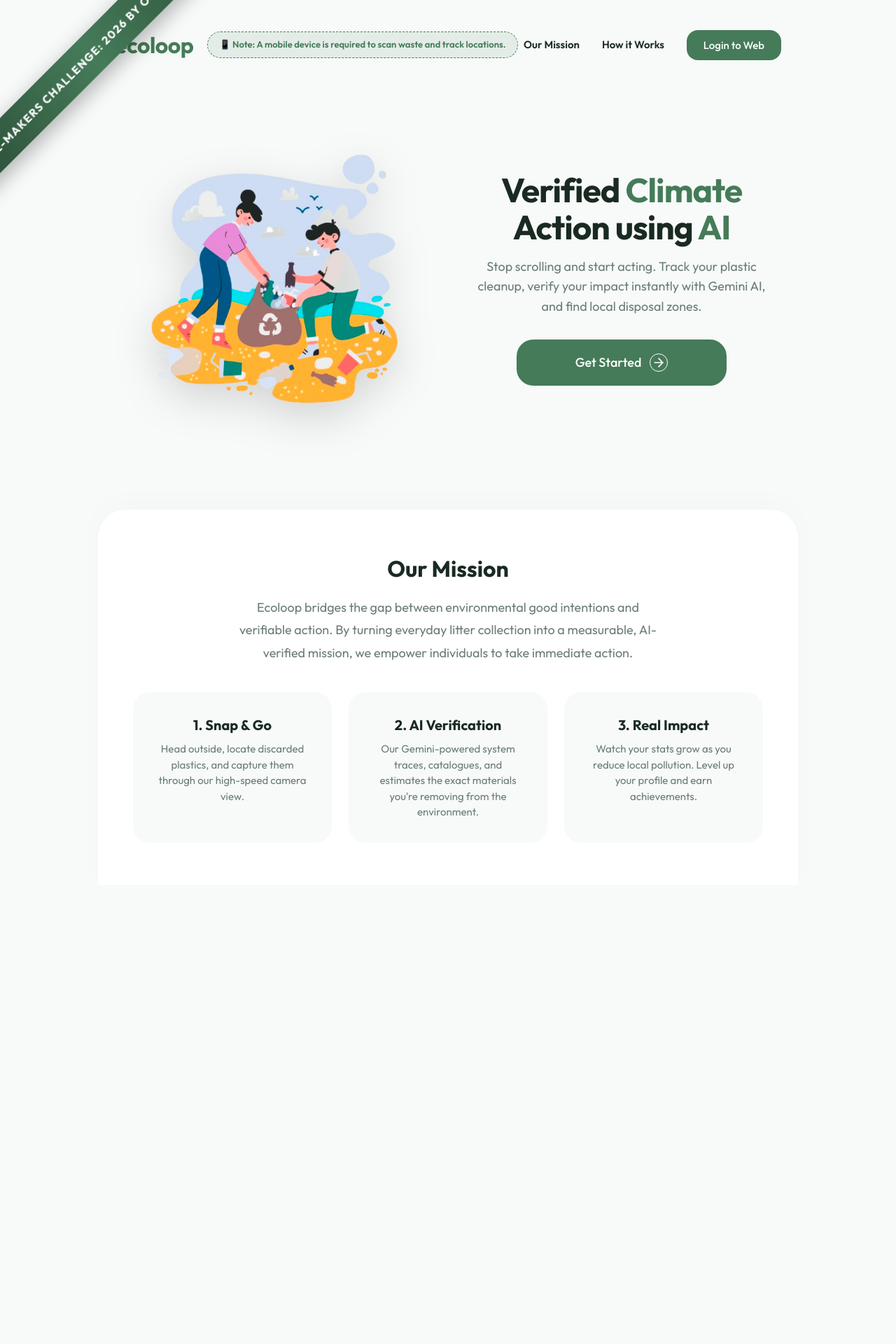
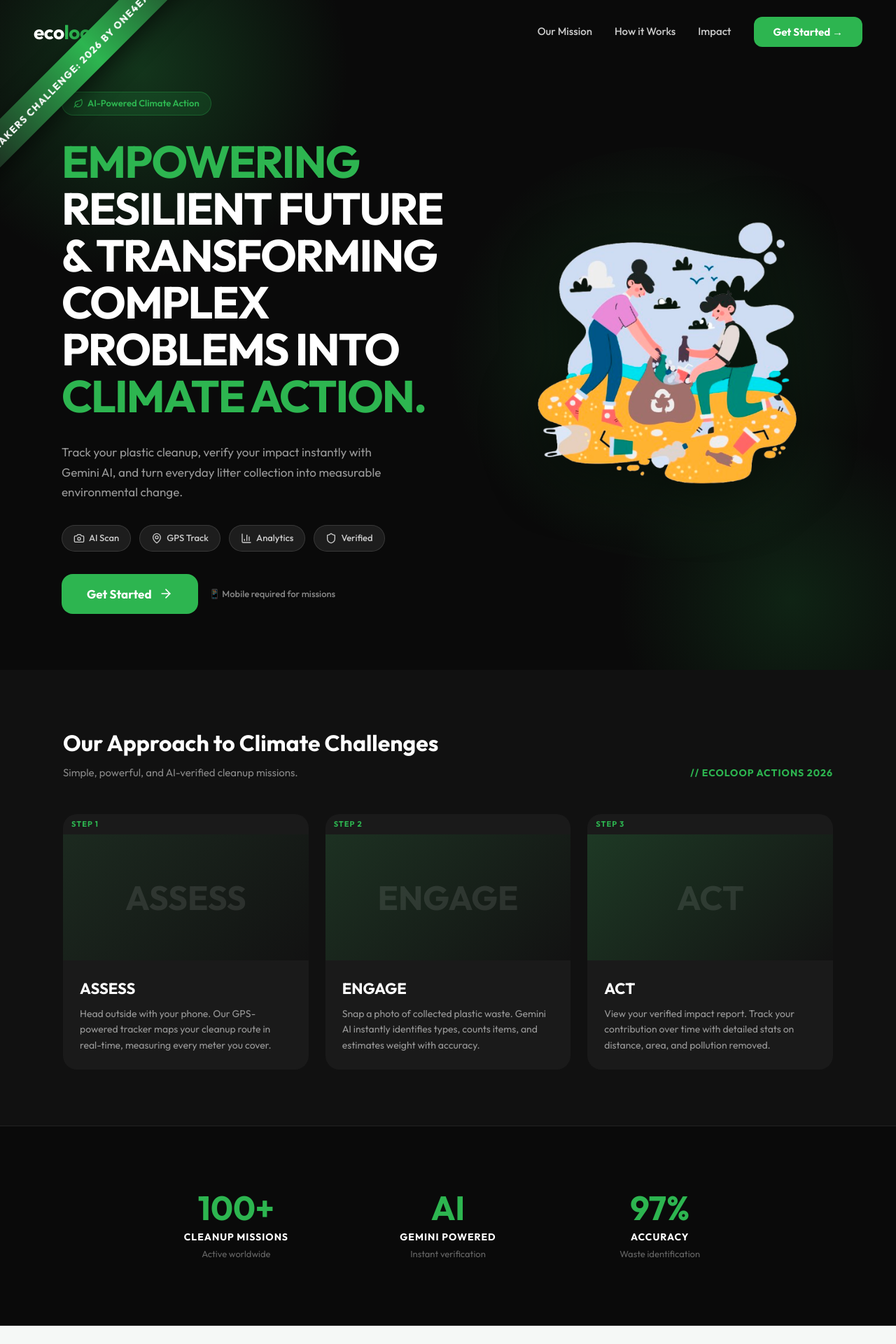
Before and after one commit to khawaidev/ecoloop, a React (Vite) app: page / in a window 1280 px wide. Shown: the top 1920 px of the page at 70% size. Before the commit the page ends 1264 px from the top, so only its background shows below. Built offline with nearby package versions, Linux system fonts and the light colour scheme; no server answers.

Commit message:
feat: professional dark landing page, vibrant green theme, accurate AI weight estimation

```diff
--- a/src/index.css
+++ b/src/index.css
@@ -1,10 +1,11 @@
 @import url('https://fonts.googleapis.com/css2?family=Outfit:wght@300;400;500;600;700&display=swap');
 
 :root {
-  /* TreeSnap Aesthetic Colors */
-  --primary: #457B59;
-  --primary-hover: #376146;
-  --bg-color: #f7faf8;
+  /* Vibrant Green Theme */
+  --primary: #2DB550;
+  --primary-hover: #249944;
+  --primary-glow: rgba(45, 181, 80, 0.3);
+  --bg-color: #f5f8f6;
   --bg-card: #ffffff;
   --bg-card-rgb: 255, 255, 255;
   --text-main: #1a2a22;
@@ -12,9 +13,9 @@
   --text-light: #a9bbb1;
   --border-color: #dbe5e0;
 
-  --shadow-sm: 0 2px 4px rgba(69, 123, 89, 0.05);
-  --shadow-md: 0 8px 16px -4px rgba(69, 123, 89, 0.1);
-  --shadow-lg: 0 12px 24px -8px rgba(69, 123, 89, 0.15);
+  --shadow-sm: 0 2px 4px rgba(45, 181, 80, 0.05);
+  --shadow-md: 0 8px 16px -4px rgba(45, 181, 80, 0.1);
+  --shadow-lg: 0 12px 24px -8px rgba(45, 181, 80, 0.15);
 
   --radius-md: 0.75rem;
   --radius-lg: 1.5rem;
--- a/src/pages/Landing.tsx
+++ b/src/pages/Landing.tsx
@@ -1,4 +1,4 @@
-import { ArrowRight } from 'lucide-react';
+import { ArrowRight, Leaf, Camera, MapPin, BarChart3, Shield } from 'lucide-react';
 import { useNavigate } from 'react-router-dom';
 import heroImg from '../assets/3444156-removebg-preview.png';
 
@@ -6,14 +6,7 @@ export const Landing = () => {
   const navigate = useNavigate();
 
   return (
-    <div style={{
-      display: 'flex',
-      flexDirection: 'column',
-      width: '100%',
-      background: 'var(--bg-color)',
-      position: 'relative',
-      overflow: 'hidden'
-    }}>
+    <div style={{ width: '100%', overflowX: 'hidden' }}>
       <style>
         {`
           .corner-ribbon {
@@ -21,32 +14,30 @@ export const Landing = () => {
             top: 0;
             left: 0;
             width: 100%;
-            background: linear-gradient(90deg, #2b4d37, var(--primary), #2b4d37);
+            background: linear-gradient(90deg, #1a1a1a, #2DB550, #1a1a1a);
             color: white;
-            padding: 12px 0;
+            padding: 10px 0;
             font-weight: 800;
-            font-size: 14px;
+            font-size: 13px;
             letter-spacing: 1.5px;
             text-transform: uppercase;
             z-index: 100;
-            box-shadow: 0 4px 15px rgba(0,0,0,0.25);
+            box-shadow: 0 4px 15px rgba(0,0,0,0.4);
             overflow: hidden;
             white-space: nowrap;
             display: flex;
           }
-
           @media (min-width: 768px) {
             .corner-ribbon {
               top: 50px;
               left: -120px;
               width: 500px;
-              padding: 16px 0;
-              font-size: 16px;
+              padding: 14px 0;
+              font-size: 14px;
               transform: rotate(-45deg);
-              box-shadow: 0 8px 30px rgba(0,0,0,0.3);
+              box-shadow: 0 8px 30px rgba(0,0,0,0.5);
             }
           }
-
           .corner-ribbon-content {
             display: inline-block;
             white-space: nowrap;
@@ -55,6 +46,68 @@ export const Landing = () => {
           @keyframes marquee {
             0% { transform: translateX(0); }
             100% { transform: translateX(-50%); }
+          }
+          .landing-hero {
+            background: #0a0a0a;
+            position: relative;
+            overflow: hidden;
+          }
+          .landing-hero::before {
+            content: '';
+            position: absolute;
+            top: -200px;
+            left: -100px;
+            width: 600px;
+            height: 600px;
+            background: radial-gradient(circle, rgba(45,181,80,0.25) 0%, transparent 70%);
+            pointer-events: none;
+          }
+          .landing-hero::after {
+            content: '';
+            position: absolute;
+            bottom: -150px;
+            right: -100px;
+            width: 500px;
+            height: 500px;
+            background: radial-gradient(circle, rgba(45,181,80,0.15) 0%, transparent 70%);
+            pointer-events: none;
+          }
+          .landing-nav { display: none; }
+          .landing-mobile-header { display: flex; }
+          @media (min-width: 768px) {
+            .landing-nav { display: flex !important; }
+            .landing-mobile-header { display: none !important; }
+          }
+          .stat-card {
+            text-align: center;
+            padding: 32px 16px;
+          }
+          .stat-number {
+            font-size: 48px;
+            font-weight: 800;
+            color: #2DB550;
+            line-height: 1;
+          }
+          @media (max-width: 767px) {
+            .stat-number { font-size: 36px; }
+            .approach-grid { grid-template-columns: 1fr !important; }
+          }
+          .approach-card {
+            background: #1a1a1a;
+            border-radius: 20px;
+            overflow: hidden;
+            transition: transform 0.3s ease, box-shadow 0.3s ease;
+          }
+          .approach-card:hover {
+            transform: translateY(-4px);
+            box-shadow: 0 12px 40px rgba(45,181,80,0.15);
+          }
+          .quote-section {
+            background: #f5f8f6;
+            padding: 80px 24px;
+          }
+          @media (max-width: 767px) {
+            .quote-section { padding: 48px 16px; }
           }
         `}
       </style>
@@ -65,115 +118,282 @@ export const Landing = () => {
           HACKATHON The Climate Change-Makers Challenge: 2026 BY One4Earth &nbsp;&nbsp;&nbsp; HACKATHON The Climate Change-Makers Challenge: 2026 BY One4Earth
         </div>
       </div>
-      {/* Container to restrict max width but center everything nicely */ }
-      <div style={{ maxWidth: '1000px', margin: '0 auto', width: '100%' }}>
+
+      {/* ===== HERO SECTION (Dark) ===== */}
+      <div className="landing-hero" style={{ minHeight: '100vh', display: 'flex', flexDirection: 'column' }}>
 
         {/* Desktop Navbar */}
-        <header className="desktop-navbar" style={{ padding: '40px 24px 0', display: 'flex', alignItems: 'center', justifyContent: 'space-between', zIndex: 10 }}>
-          <div style={{ display: 'flex', alignItems: 'center', gap: '20px' }}>
-            <span style={{ fontSize: '32px', fontWeight: 800, color: 'var(--primary)', letterSpacing: '-0.5px' }}>ecoloop</span>
-            <div style={{ background: 'rgba(69,123,89,0.1)', color: 'var(--primary)', padding: '8px 16px', borderRadius: '20px', fontSize: '13px', fontWeight: 600, border: '1px dashed var(--primary)' }}>
-              📱 Note: A mobile device is required to scan waste and track locations.
-            </div>
-          </div>
-          <div style={{ display: 'flex', alignItems: 'center', gap: '32px' }}>
-            <span style={{ color: 'var(--text-main)', fontWeight: 600, fontSize: '15px' }}>Our Mission</span>
-            <span style={{ color: 'var(--text-main)', fontWeight: 600, fontSize: '15px' }}>How it Works</span>
-            <button onClick={() => navigate('/auth')} className="btn-primary hover-lift" style={{ padding: '12px 24px', borderRadius: '16px', fontSize: '15px' }}>
-              Login to Web
+        <header className="landing-nav" style={{
+          padding: '24px 48px',
+          display: 'flex',
+          alignItems: 'center',
+          justifyContent: 'space-between',
+          position: 'relative',
+          zIndex: 10,
+        }}>
+          <span style={{ fontSize: '28px', fontWeight: 800, color: 'white', letterSpacing: '-0.5px' }}>
+            eco<span style={{ color: '#2DB550' }}>loop</span>
+          </span>
+          <nav style={{ display: 'flex', alignItems: 'center', gap: '32px' }}>
+            <a href="#mission" style={{ color: '#ccc', fontWeight: 500, fontSize: '15px', textDecoration: 'none', transition: 'color 0.2s' }}>Our Mission</a>
+            <a href="#approach" style={{ color: '#ccc', fontWeight: 500, fontSize: '15px', textDecoration: 'none', transition: 'color 0.2s' }}>How it Works</a>
+            <a href="#stats" style={{ color: '#ccc', fontWeight: 500, fontSize: '15px', textDecoration: 'none', transition: 'color 0.2s' }}>Impact</a>
+            <button
+              onClick={() => navigate('/auth')}
+              style={{
+                background: '#2DB550',
+                color: 'white',
+                padding: '12px 28px',
+                borderRadius: '12px',
+                fontSize: '15px',
+                fontWeight: 700,
+                border: 'none',
+                cursor: 'pointer',
+                transition: 'transform 0.2s, box-shadow 0.2s',
+              }}
+            >
+              Get Started →
             </button>
-          </div>
+          </nav>
         </header>
 
-        <div style={{
-          display: 'flex',
+        {/* Mobile Header */}
+        <div className="landing-mobile-header" style={{
+          padding: '60px 24px 0',
           flexDirection: 'column',
-          justifyContent: 'center',
-          minHeight: '80vh',
-          padding: '40px 24px 60px',
+          alignItems: 'center',
+          gap: '8px',
+          zIndex: 10,
           position: 'relative',
         }}>
-          {/* Mobile Header (Hidden on Desktop) */}
-          <div className="mobile-header" style={{ display: 'flex', flexDirection: 'column', alignItems: 'center', justifyContent: 'center', gap: '8px', zIndex: 10, marginBottom: '40px' }}>
-            <span style={{ fontSize: '36px', fontWeight: 700, color: 'var(--primary)', letterSpacing: '-0.5px' }}>ecoloop</span>
-          </div>
-          <style>
-            {`
-              @media (min-width: 768px) {
-                .mobile-header { display: none !important; }
-              }
-              @media (max-width: 767px) {
-                .desktop-navbar { display: none !important; }
-              }
-            `}
-          </style>
-
-          <div style={{ display: 'flex', flexDirection: 'row', flexWrap: 'wrap', alignItems: 'center', justifyContent: 'center', gap: '40px' }}>
-            {/* Center Image Placeholder */}
-            <div style={{ flex: '1 1 300px', display: 'flex', justifyContent: 'center' }}>
-              <img
-                src={heroImg}
-                alt="Plastic Cleanup"
-                style={{
-                  width: '100%',
-                  maxWidth: '400px',
-                  objectFit: 'cover',
-                  filter: 'drop-shadow(0 20px 30px rgba(0,0,0,0.15))',
-                  borderRadius: 'var(--radius-xl)'
-                }}
-              />
+          <span style={{ fontSize: '32px', fontWeight: 800, color: 'white' }}>
+            eco<span style={{ color: '#2DB550' }}>loop</span>
+          </span>
         </div>
 
-            {/* Bottom/Right Content */}
-            <div style={{ flex: '1 1 300px', textAlign: 'center', display: 'flex', flexDirection: 'column', gap: '32px' }}>
-              <div>
-                <h1 style={{ fontSize: '48px', fontWeight: 800, lineHeight: 1.1, margin: '0 0 16px', letterSpacing: '-1px' }}>
-                  Verified <span style={{ color: 'var(--primary)' }}>Climate</span> Action using <span style={{ color: 'var(--primary)' }}>AI</span>
-                </h1>
-                <p style={{ color: 'var(--text-muted)', fontSize: '18px', maxWidth: '420px', margin: '0 auto', lineHeight: 1.6 }}>
-                  Stop scrolling and start acting. Track your plastic cleanup, verify your impact instantly with Gemini AI, and find local disposal zones.
-                </p>
+        {/* Hero Content */}
+        <div style={{
+          flex: 1,
+          display: 'flex',
+          flexDirection: 'row',
+          flexWrap: 'wrap',
+          alignItems: 'center',
+          justifyContent: 'center',
+          gap: '48px',
+          padding: '40px 48px 80px',
+          maxWidth: '1200px',
+          margin: '0 auto',
+          position: 'relative',
+          zIndex: 2,
+        }}>
+          {/* Left: Text */}
+          <div style={{ flex: '1 1 400px', display: 'flex', flexDirection: 'column', gap: '32px' }}>
+            <div style={{
+              display: 'inline-flex',
+              alignItems: 'center',
+              gap: '6px',
+              background: 'rgba(45,181,80,0.15)',
+              color: '#2DB550',
+              padding: '6px 16px',
+              borderRadius: '20px',
+              fontSize: '13px',
+              fontWeight: 600,
+              alignSelf: 'flex-start',
+              border: '1px solid rgba(45,181,80,0.3)',
+            }}>
+              <Leaf size={14} /> AI-Powered Climate Action
             </div>
 
+            <h1 style={{
+              fontSize: 'clamp(36px, 5vw, 64px)',
+              fontWeight: 800,
+              color: 'white',
+              lineHeight: 1.05,
+              letterSpacing: '-2px',
+              margin: 0,
+            }}>
+              <span style={{ color: '#2DB550' }}>EMPOWERING</span> RESILIENT FUTURE & TRANSFORMING COMPLEX PROBLEMS INTO{' '}
+              <span style={{ color: '#2DB550' }}>CLIMATE ACTION.</span>
+            </h1>
+
+            <p style={{ color: '#999', fontSize: '17px', lineHeight: 1.7, maxWidth: '500px' }}>
+              Track your plastic cleanup, verify your impact instantly with Gemini AI, and turn everyday litter collection into measurable environmental change.
+            </p>
+
+            {/* Icon Badges Row */}
+            <div style={{ display: 'flex', flexWrap: 'wrap', gap: '12px' }}>
+              {[
+                { icon: <Camera size={16} />, label: 'AI Scan' },
+                { icon: <MapPin size={16} />, label: 'GPS Track' },
+                { icon: <BarChart3 size={16} />, label: 'Analytics' },
+                { icon: <Shield size={16} />, label: 'Verified' },
+              ].map((b, i) => (
+                <div key={i} style={{
+                  display: 'flex', alignItems: 'center', gap: '6px',
+                  background: 'rgba(255,255,255,0.08)', border: '1px solid rgba(255,255,255,0.12)',
+                  padding: '8px 16px', borderRadius: '24px', color: '#ccc', fontSize: '13px', fontWeight: 500,
+                }}>
+                  {b.icon} {b.label}
+                </div>
+              ))}
+            </div>
+
+            <div style={{ display: 'flex', gap: '16px', flexWrap: 'wrap' }}>
               <button
                 onClick={() => navigate('/auth')}
-                className="btn-primary hover-lift"
-                style={{ width: '100%', padding: '20px', borderRadius: '24px', alignSelf: 'center', maxWidth: '300px', fontSize: '18px' }}
+                className="hover-lift"
+                style={{
+                  background: '#2DB550',
+                  color: 'white',
+                  padding: '18px 36px',
+                  borderRadius: '16px',
+                  fontSize: '17px',
+                  fontWeight: 700,
+                  border: 'none',
+                  cursor: 'pointer',
+                  display: 'flex',
+                  alignItems: 'center',
+                  gap: '10px',
+                }}
               >
-                Get Started
-                <div style={{ display: 'flex', alignItems: 'center', justifyContent: 'center', border: '1px solid white', borderRadius: '50%', padding: '2px' }}>
-                  <ArrowRight size={20} />
-                </div>
+                Get Started <ArrowRight size={20} />
               </button>
+              <div style={{
+                display: 'flex', alignItems: 'center', gap: '8px',
+                color: '#888', fontSize: '13px', fontWeight: 500,
+              }}>
+                📱 Mobile required for missions
               </div>
             </div>
           </div>
 
-        {/* Scrollable Information Section */}
-        <div style={{ padding: '60px 24px', background: 'white', borderTopLeftRadius: '40px', borderTopRightRadius: '40px', boxShadow: '0 -10px 40px rgba(0,0,0,0.02)' }}>
-          <div style={{ textAlign: 'center', marginBottom: '40px' }}>
-            <h2 style={{ fontSize: '32px', color: 'var(--text-main)', marginBottom: '16px' }}>Our Mission</h2>
-            <p style={{ fontSize: '18px', color: 'var(--text-muted)', maxWidth: '600px', margin: '0 auto', lineHeight: 1.8 }}>
-              Ecoloop bridges the gap between environmental good intentions and verifiable action. By turning everyday litter collection into a measurable, AI-verified mission, we empower individuals to take immediate action.
-            </p>
-          </div>
-
-          <div style={{ display: 'grid', gridTemplateColumns: 'repeat(auto-fit, minmax(280px, 1fr))', gap: '24px', maxWidth: '900px', margin: '0 auto' }}>
-             <div style={{ padding: '32px', background: 'var(--bg-color)', borderRadius: '24px', textAlign: 'center' }}>
-               <h3 style={{ fontSize: '20px', marginBottom: '8px' }}>1. Snap & Go</h3>
-               <p style={{ color: 'var(--text-muted)', fontSize: '15px' }}>Head outside, locate discarded plastics, and capture them through our high-speed camera view.</p>
-             </div>
-             <div style={{ padding: '32px', background: 'var(--bg-color)', borderRadius: '24px', textAlign: 'center' }}>
-               <h3 style={{ fontSize: '20px', marginBottom: '8px' }}>2. AI Verification</h3>
-               <p style={{ color: 'var(--text-muted)', fontSize: '15px' }}>Our Gemini-powered system traces, catalogues, and estimates the exact materials you're removing from the environment.</p>
-             </div>
-             <div style={{ padding: '32px', background: 'var(--bg-color)', borderRadius: '24px', textAlign: 'center' }}>
-               <h3 style={{ fontSize: '20px', marginBottom: '8px' }}>3. Real Impact</h3>
-               <p style={{ color: 'var(--text-muted)', fontSize: '15px' }}>Watch your stats grow as you reduce local pollution. Level up your profile and earn achievements.</p>
+          {/* Right: Hero Image */}
+          <div style={{ flex: '1 1 300px', display: 'flex', justifyContent: 'center', position: 'relative' }}>
+            <div style={{
+              position: 'absolute', inset: '-20%',
+              background: 'radial-gradient(circle, rgba(45,181,80,0.2), transparent 70%)',
+              pointerEvents: 'none', borderRadius: '50%',
+            }} />
+            <img
+              src={heroImg}
+              alt="Plastic Cleanup Hero"
+              style={{
+                width: '100%',
+                maxWidth: '420px',
+                objectFit: 'cover',
+                filter: 'drop-shadow(0 20px 40px rgba(0,0,0,0.5))',
+                borderRadius: '24px',
+                position: 'relative',
+                zIndex: 1,
+              }}
+            />
           </div>
         </div>
       </div>
 
+      {/* ===== APPROACH SECTION ===== */}
+      <div id="approach" style={{ background: '#111', padding: '80px 24px', position: 'relative' }}>
+        <div style={{ maxWidth: '1100px', margin: '0 auto' }}>
+          <div style={{ display: 'flex', justifyContent: 'space-between', alignItems: 'flex-end', flexWrap: 'wrap', gap: '16px', marginBottom: '48px' }}>
+            <div>
+              <h2 style={{ fontSize: '32px', fontWeight: 700, color: 'white', margin: '0 0 8px' }}>Our Approach to Climate Challenges</h2>
+              <p style={{ color: '#888', fontSize: '15px', maxWidth: '500px' }}>Simple, powerful, and AI-verified cleanup missions.</p>
+            </div>
+            <span style={{ color: '#2DB550', fontSize: '14px', fontWeight: 700, letterSpacing: '1px', textTransform: 'uppercase' }}>// ECOLOOP ACTIONS 2026</span>
+          </div>
+
+          <div className="approach-grid" style={{ display: 'grid', gridTemplateColumns: 'repeat(3, 1fr)', gap: '24px' }}>
+            {[
+              { step: 'STEP 1', title: 'ASSESS', desc: 'Head outside with your phone. Our GPS-powered tracker maps your cleanup route in real-time, measuring every meter you cover.' },
+              { step: 'STEP 2', title: 'ENGAGE', desc: 'Snap a photo of collected plastic waste. Gemini AI instantly identifies types, counts items, and estimates weight with accuracy.' },
+              { step: 'STEP 3', title: 'ACT', desc: 'View your verified impact report. Track your contribution over time with detailed stats on distance, area, and pollution removed.' },
+            ].map((item, i) => (
+              <div key={i} className="approach-card">
+                <div style={{ padding: '6px 12px', display: 'flex', justifyContent: 'space-between', alignItems: 'center' }}>
+                  <span style={{ color: '#2DB550', fontSize: '11px', fontWeight: 700, letterSpacing: '1px' }}>{item.step}</span>
+                </div>
+                <div style={{ height: '180px', background: `linear-gradient(135deg, rgba(45,181,80,${0.1 + i * 0.05}), rgba(0,0,0,0.3))`, display: 'flex', alignItems: 'center', justifyContent: 'center' }}>
+                  <span style={{ fontSize: '48px', fontWeight: 800, color: 'rgba(255,255,255,0.1)' }}>{item.title}</span>
+                </div>
+                <div style={{ padding: '24px' }}>
+                  <h3 style={{ color: 'white', fontSize: '22px', fontWeight: 700, margin: '0 0 8px' }}>{item.title}</h3>
+                  <p style={{ color: '#999', fontSize: '14px', lineHeight: 1.6 }}>{item.desc}</p>
+                </div>
+              </div>
+            ))}
+          </div>
+        </div>
+      </div>
+
+      {/* ===== STATS SECTION ===== */}
+      <div id="stats" style={{ background: '#0a0a0a', padding: '60px 24px', borderTop: '1px solid #222', borderBottom: '1px solid #222' }}>
+        <div style={{ maxWidth: '900px', margin: '0 auto', display: 'grid', gridTemplateColumns: 'repeat(auto-fit, minmax(200px, 1fr))', gap: '8px' }}>
+          {[
+            { number: '100+', label: 'CLEANUP MISSIONS', sub: 'Active worldwide' },
+            { number: 'AI', label: 'GEMINI POWERED', sub: 'Instant verification' },
+            { number: '97%', label: 'ACCURACY', sub: 'Waste identification' },
+          ].map((s, i) => (
+            <div key={i} className="stat-card">
+              <p className="stat-number">{s.number}</p>
+              <p style={{ color: 'white', fontWeight: 700, fontSize: '14px', letterSpacing: '1px', margin: '8px 0 4px' }}>{s.label}</p>
+              <p style={{ color: '#666', fontSize: '13px' }}>{s.sub}</p>
+            </div>
+          ))}
+        </div>
+      </div>
+
+      {/* ===== MISSION SECTION (Light) ===== */}
+      <div id="mission" className="quote-section">
+        <div style={{ maxWidth: '900px', margin: '0 auto', textAlign: 'center' }}>
+          <h2 style={{
+            fontSize: 'clamp(28px, 4vw, 48px)',
+            fontWeight: 800,
+            lineHeight: 1.15,
+            color: '#1a2a22',
+            letterSpacing: '-1px',
+            margin: '0 0 24px',
+          }}>
+            "ECOLOOP'S <span style={{ color: '#2DB550', textDecoration: 'underline', textDecorationColor: '#2DB550', textUnderlineOffset: '6px' }}>INNOVATIVE SOLUTIONS</span> HAVE TRANSFORMED OUR APPROACH TO CLIMATE RESILIENCE, MAKING A{' '}
+            <span style={{ color: '#2DB550', textDecoration: 'underline', textDecorationColor: '#2DB550', textUnderlineOffset: '6px' }}>TANGIBLE IMPACT</span> IN OUR COMMUNITY."
+          </h2>
+          <div style={{ display: 'flex', alignItems: 'center', justifyContent: 'center', gap: '12px', marginTop: '32px' }}>
+            <div style={{ width: '42px', height: '42px', borderRadius: '21px', background: '#2DB550', display: 'flex', alignItems: 'center', justifyContent: 'center', color: 'white', fontWeight: 700, fontSize: '18px' }}>
+              E
+            </div>
+            <div style={{ textAlign: 'left' }}>
+              <p style={{ fontWeight: 700, fontSize: '15px', margin: 0, color: '#1a2a22' }}>Ecoloop Team</p>
+              <p style={{ fontSize: '13px', color: '#888', margin: 0 }}>Climate Change-Makers 2026</p>
+            </div>
+          </div>
+        </div>
+      </div>
+
+      {/* ===== FOOTER ===== */}
+      <div style={{ background: '#0a0a0a', padding: '48px 24px 32px', textAlign: 'center' }}>
+        <p style={{ fontSize: 'clamp(48px, 8vw, 120px)', fontWeight: 800, color: '#1a1a1a', letterSpacing: '-3px', margin: '0 0 24px', lineHeight: 1, WebkitTextStroke: '1px #333' }}>
+          ecoloop
+        </p>
+        <div style={{ display: 'flex', justifyContent: 'center', gap: '24px', marginBottom: '24px', flexWrap: 'wrap' }}>
+          <span style={{ color: '#666', fontSize: '13px' }}>© 2026 Ecoloop</span>
+          <span style={{ color: '#666', fontSize: '13px' }}>One4Earth Hackathon</span>
+          <span style={{ color: '#666', fontSize: '13px' }}>Climate Change-Makers</span>
+        </div>
+        <button
+          onClick={() => navigate('/auth')}
+          className="hover-lift"
+          style={{
+            background: '#2DB550',
+            color: 'white',
+            padding: '14px 32px',
+            borderRadius: '14px',
+            fontSize: '15px',
+            fontWeight: 700,
+            border: 'none',
+            cursor: 'pointer',
+          }}
+        >
+          Start Making Impact →
+        </button>
       </div>
     </div>
   );
```
Lines whose indentation alone changed are shown as unchanged.
